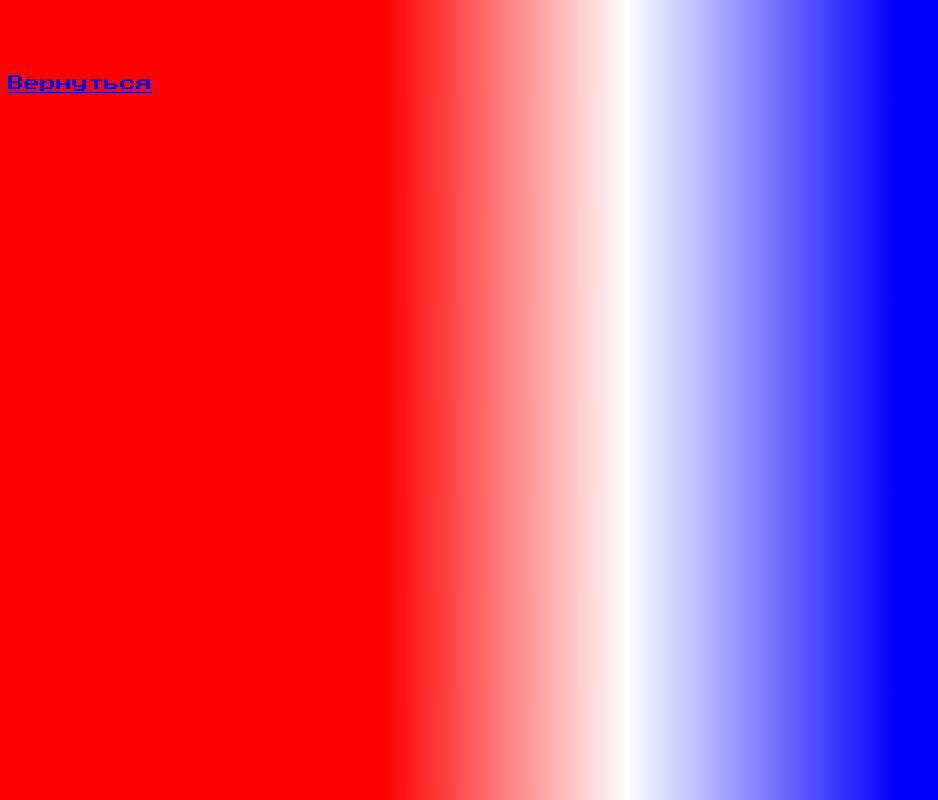
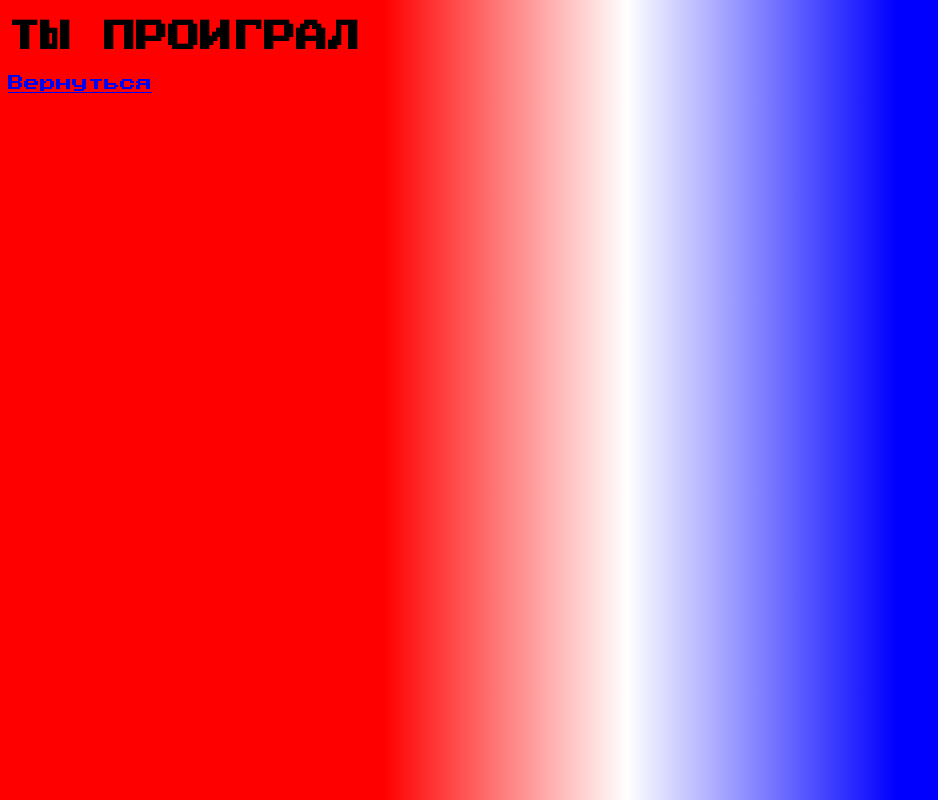
Before and after one commit to ttt123456ttt/ttt123456ttt.github.io, a plain HTML site: page 1.html in a window 1280 px wide. Shown: the whole page, without its empty margins (0-938 px from the left). Drawn offline with Linux system fonts and the light colour scheme.

Commit message:
Update 1.html

```diff
--- a/1.html
+++ b/1.html
@@ -6,7 +6,7 @@
 	<title>Document</title>
 </head>
 <body>
-	<h1><font color="red">ТЫ ПРОИГРАЛ</font></h1>
+	<h1><font color="black">ТЫ ПРОИГРАЛ</font></h1>
 	<p></p>
 	<a href="index.html">Вернуться</a>
 </body>
```
